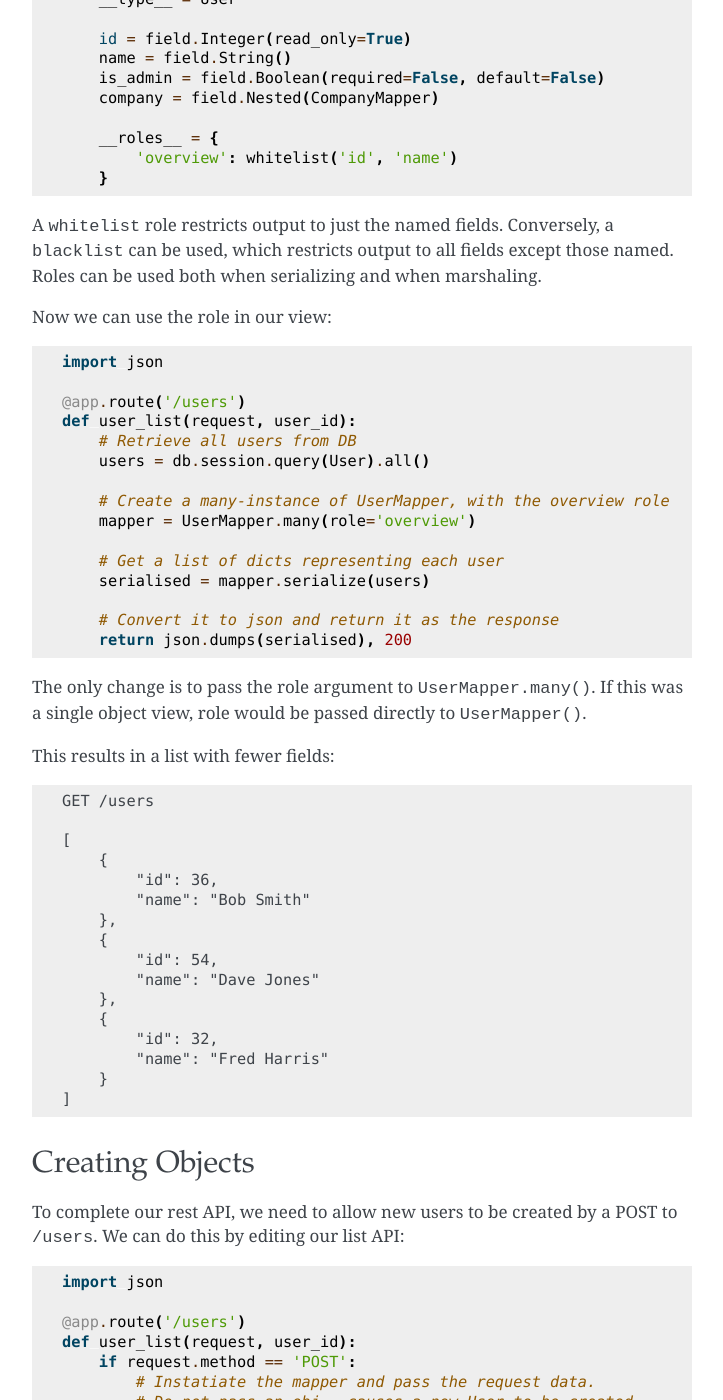
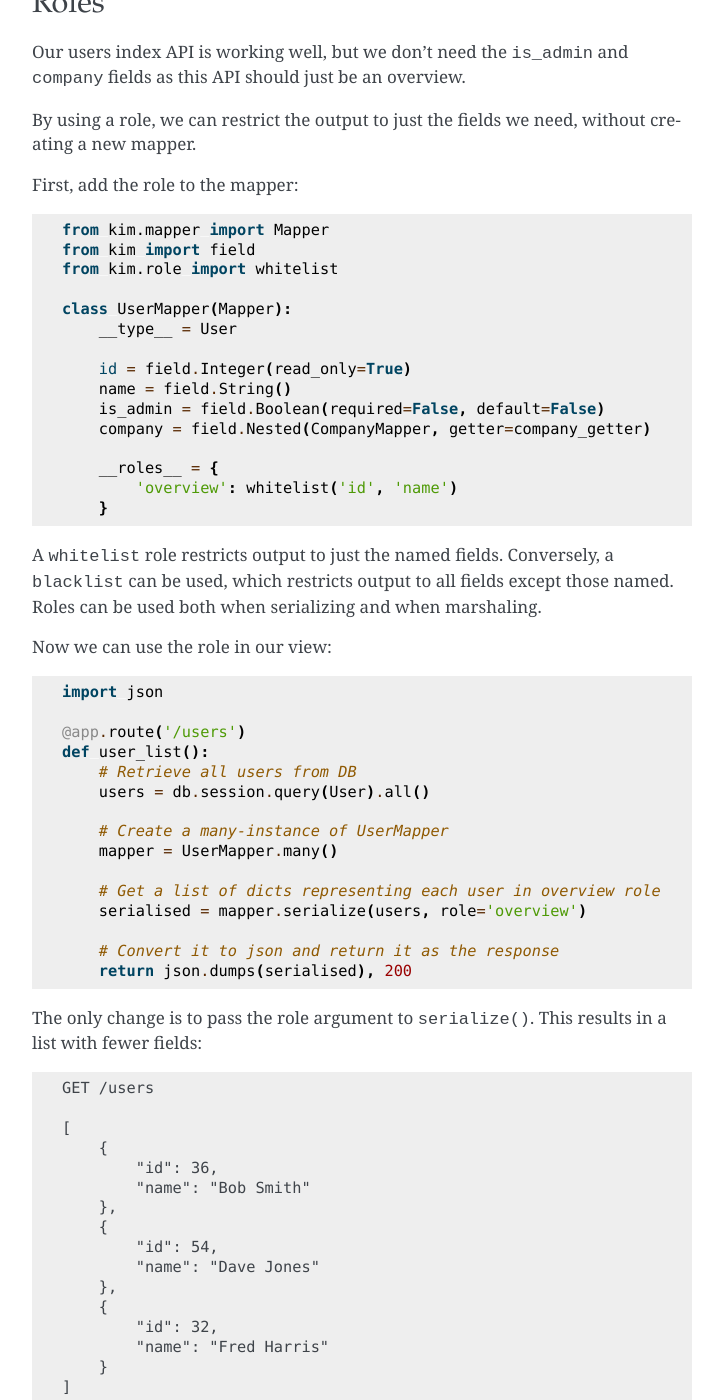
Before and after one commit to mikeywaites/kim, a Sphinx documentation site: the page built from docs/quickstart.rst, in a window 1280 px wide and 1400 px high, scrolled down 9195 px. Shown: the whole window, without its empty margins (388-1111 px from the left). Built offline with Sphinx 7.4.7, drawn with Linux system fonts in a browser that asks for light colours; the version number could not be read and is left out; some of the changed text lies outside the part shown.

Commit message:
fix code examples

```diff
--- a/docs/quickstart.rst
+++ b/docs/quickstart.rst
@@ -80,7 +80,7 @@
     import json
 
     @app.route('/users/<string:user_id>')
-    def user_detail(request, user_id):
+    def user_detail(user_id):
         # Retrieve user from DB
         user = db.session.query(User).get(user_id)
 
@@ -204,8 +206,8 @@
 
     from kim.exception import MappingInvalid
 
-    @app.route('/users/<string:user_id>')
-    def user_detail(request, user_id):
+    @app.route('/users/<string:user_id>', methods=['GET', 'PUT', 'PATCH'])
+    def user_detail(user_id):
         # Retrieve user from DB
         user = db.session.query(User).get(user_id)
 
@@ -240,7 +241,7 @@
         return json.dumps(serialised), 200
 
 
-This works exactly the same as a PUT request, but if ``partial==True``, an
+This works exactly the same as a PUT but if ``partial==True``, an
 exception will not be raised if fields are missing.
 
 .. code-block:: rest
@@ -387,6 +388,24 @@
         }
     }
 
+But we can't send a company ID that does not exist:
+
+.. code-block:: rest
+
+    PUT /users/36
+    {
+        "name": "Bob Smith",
+        "is_admin": true,
+        "company": {
+            "id": 999
+        }
+    }
+
+    {
+        "company": "company not found"
+    }
+
+
 Nested objects are very powerful. With additional options, it is also possible
 to update the nested object (eg change the company name), create a new object
 (create a new company on demand) and use collections of nested objects (allow
@@ -405,7 +424,7 @@
     import json
 
     @app.route('/users')
-    def user_list(request, user_id):
+    def user_list():
         # Retrieve all users from DB
         users = db.session.query(User).all()
 
@@ -484,7 +503,7 @@
         id = field.Integer(read_only=True)
         name = field.String()
         is_admin = field.Boolean(required=False, default=False)
-        company = field.Nested(CompanyMapper)
+        company = field.Nested(CompanyMapper, getter=company_getter)
 
         __roles__ = {
             'overview': whitelist('id', 'name')
@@ -501,23 +520,21 @@
     import json
 
     @app.route('/users')
-    def user_list(request, user_id):
+    def user_list():
         # Retrieve all users from DB
         users = db.session.query(User).all()
 
-        # Create a many-instance of UserMapper, with the overview role
-        mapper = UserMapper.many(role='overview')
+        # Create a many-instance of UserMapper
+        mapper = UserMapper.many()
 
-        # Get a list of dicts representing each user
-        serialised = mapper.serialize(users)
+        # Get a list of dicts representing each user in overview role
+        serialised = mapper.serialize(users, role='overview')
 
         # Convert it to json and return it as the response
         return json.dumps(serialised), 200
 
-The only change is to pass the role argument to ``UserMapper.many()``. If this
-was a single object view, role would be passed directly to ``UserMapper()``.
-
-This results in a list with fewer fields:
+The only change is to pass the role argument to ``serialize()``.  This results
+in a list with fewer fields:
 
 .. code-block:: rest
 
@@ -548,20 +565,19 @@
 
     import json
 
-    @app.route('/users')
-    def user_list(request, user_id):
+    @app.route('/users', methods=['GET', 'POST'])
+    def user_list():
         if request.method == 'POST':
             # Instatiate the mapper and pass the request data.
             # Do not pass an obj - causes a new User to be created
-            mapper = UserMapper(data=json.loads(request.data))
+            mapper = UserMapper(data=request.json)
 
             try:
                 # Validate the data and get a new User object back
                 user = mapper.marshal()
             except MappingInvalid as e:
                 # If data did not validate, return a 400
-                msg = ' '.join(["%s: %s" % k, v for k, v in e.errors])
-                return e.message, 400
+                return json.dumps(e.errors), 400
 
             # Save the updated User object
             db.session.add(user)
@@ -578,11 +594,11 @@
             # Retrieve all users from DB
             users = db.session.query(User).all()
 
-            # Create a many-instance of UserMapper, with the overview role
-            mapper = UserMapper.many(role='overview')
+            # Create a many-instance of UserMapper
+            mapper = UserMapper.many()
 
-            # Get a list of dicts representing each user
-            serialised = mapper.serialize(users)
+            # Get a list of dicts representing each user in overview role
+            serialised = mapper.serialize(users, role='overview')
 
             # Convert it to json and return it as the response
             return json.dumps(serialised), 200
```
Also changed, not shown: other parts of docs/quickstart.rst (+15 -14 lines).
